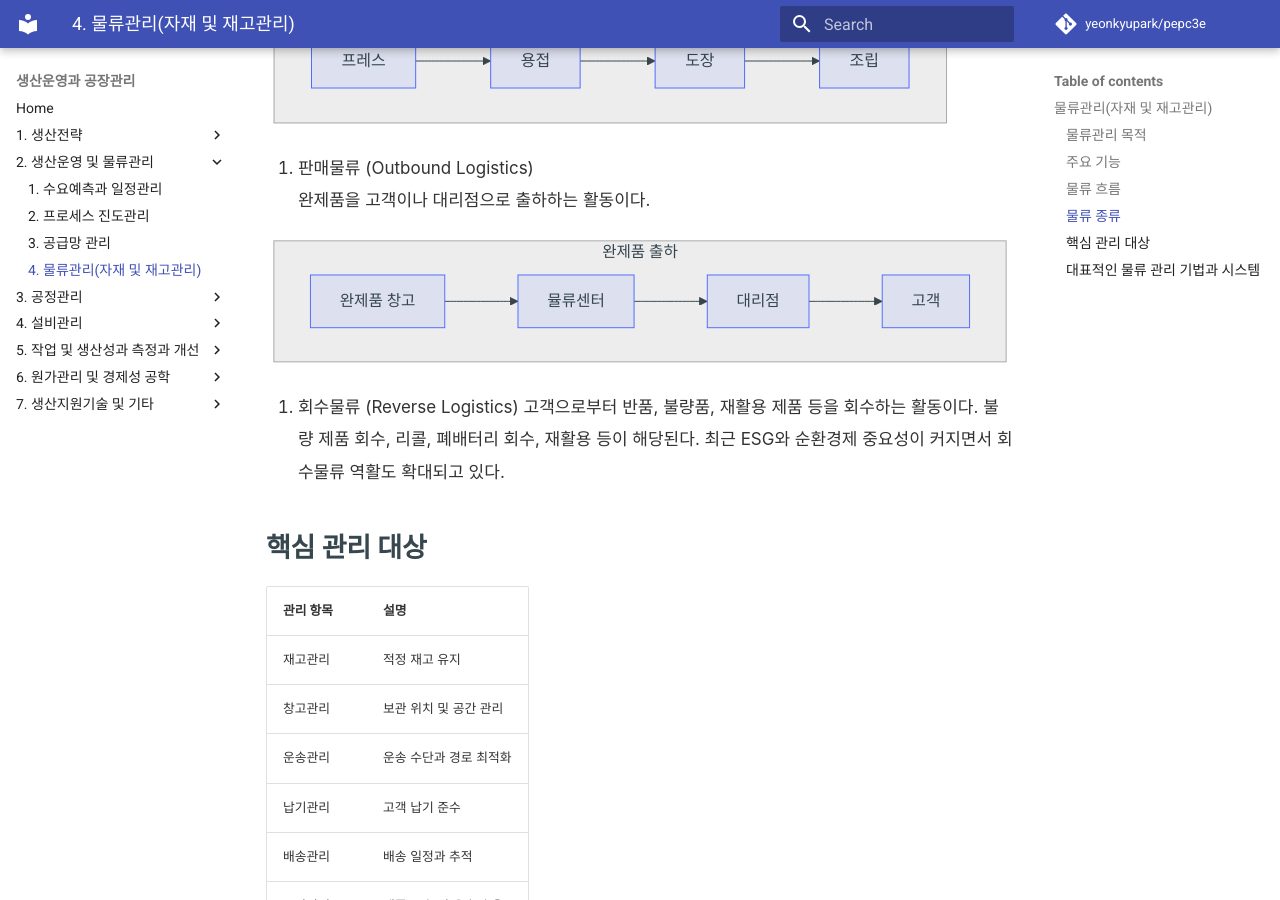
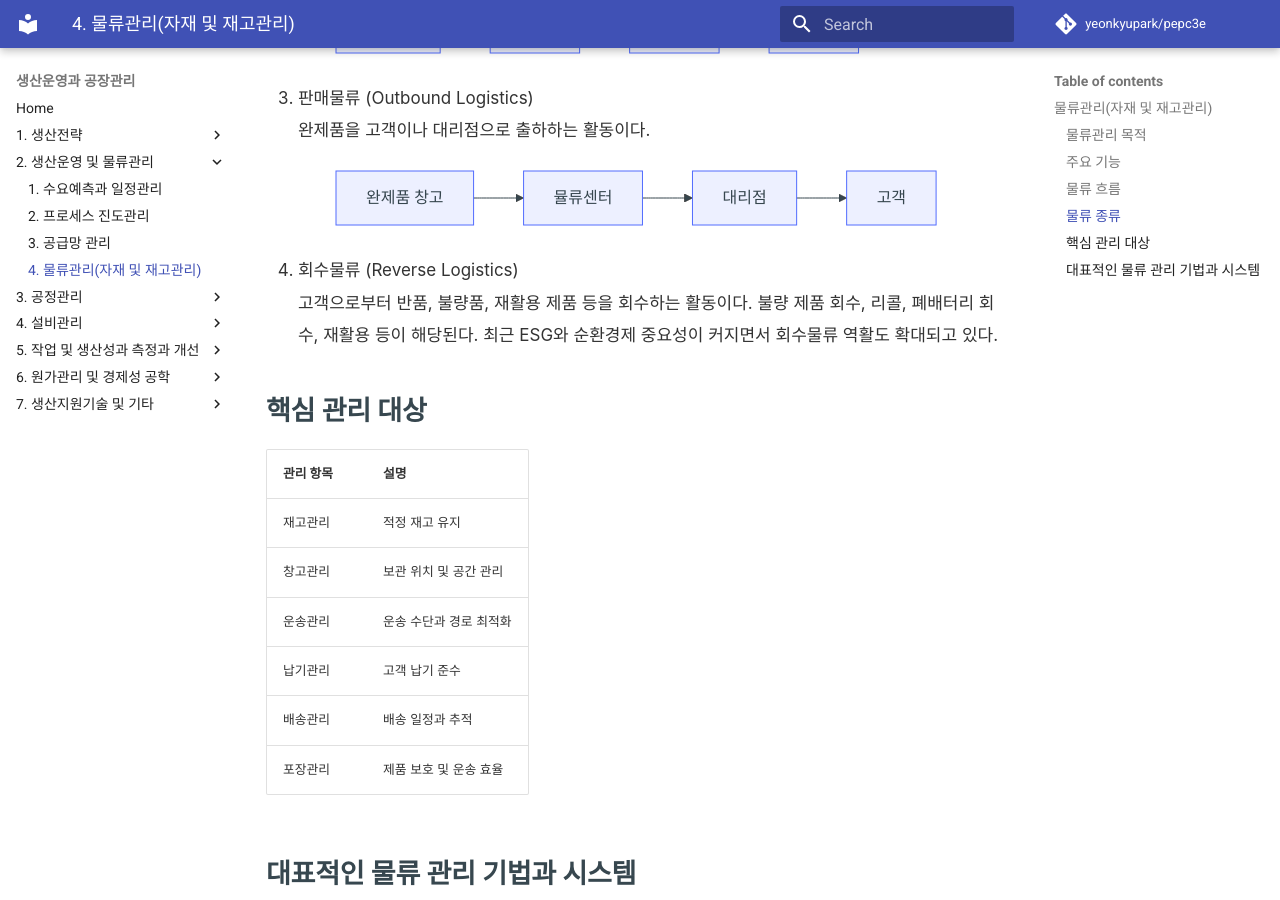
Before and after one commit to yeonkyupark/pepc3e, an MkDocs documentation site: the page built from docs/0204_logistics_material_and_inventory_management.md, in a window 1280 px wide and 900 px high, scrolled down 1940 px. Built offline with MkDocs 1.6.1 and Material for MkDocs 9.7.7, drawn with Linux system fonts in a browser that asks for light colours; comment, search, counter and statistics services are not loaded; part of the change alters nothing that is shown.

````diff
--- a/docs/0204_logistics_material_and_inventory_management.md
+++ b/docs/0204_logistics_material_and_inventory_management.md
@@ -46,36 +46,26 @@ flowchart LR
    원자재와 부품을 공급업체에서 공장으로 운송하는 활동이다. 철강 입고, 반도체 입고, 배터리 입고 등이 해당된다.
 2. 생산물류 (Production Logistics)
    공장 내부에서 자재와 반제품을 공정 간 이동시키는 활동이다. 공정간 자재를 적시에 공급하는 것이 핵심이다.
-
    ```mermaid
-   flowchart TD
-
-   subgraph Manufacturing[제조 공정]
+   flowchart LR
        A[프레스]
        B[용접]
        C[도장]
        D[조립]
-   end
 
    A --> B --> C --> D
    ```
-
 3. 판매물류 (Outbound Logistics)
    완제품을 고객이나 대리점으로 출하하는 활동이다.
-
    ```mermaid
-   flowchart TD
-
-   subgraph Outbound[완제품 출하]
+   flowchart LR
        A[완제품 창고]
        B[뮬류센터]
        C[대리점]
        D[고객]
-   end
 
    A --> B --> C --> D
    ```
-
 4. 회수물류 (Reverse Logistics)
    고객으로부터 반품, 불량품, 재활용 제품 등을 회수하는 활동이다. 불량 제품 회수, 리콜, 폐배터리 회수, 재활용 등이 해당된다. 최근 ESG와 순환경제 중요성이 커지면서 회수물류 역활도 확대되고 있다.
 
````
